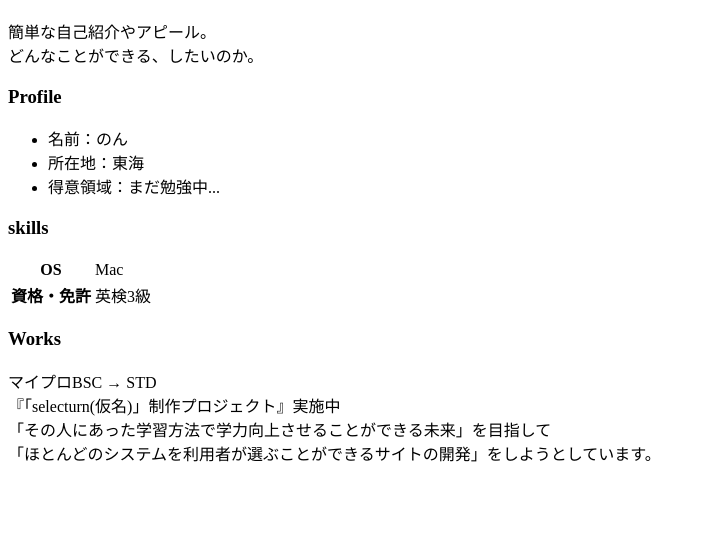
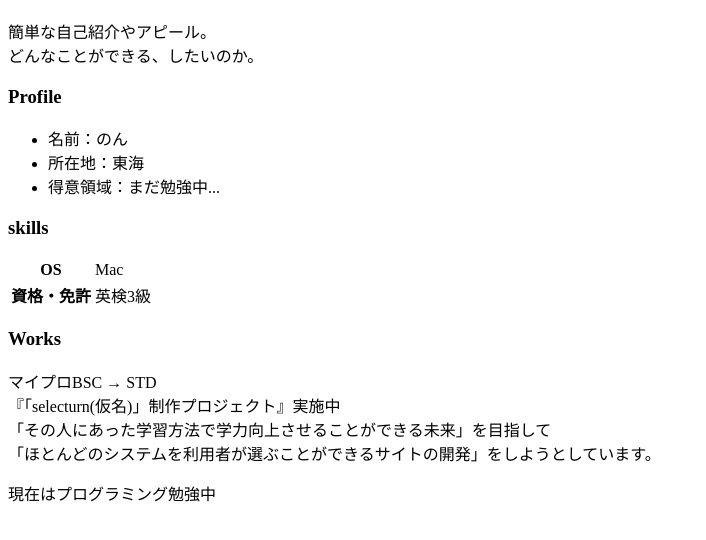
Before and after one commit to nonniya/nonniya.github.io, a plain HTML site: page index.html in a window 1280 px wide. Shown: the part 70-610 px from the top of the page, without its empty margins (0-706 px from the left). Drawn offline with Linux system fonts and the light colour scheme.

Commit message:
Update index.html

```diff
--- a/index.html
+++ b/index.html
@@ -36,5 +36,6 @@
     『「selecturn(仮名)」制作プロジェクト』実施中<br>
     「その人にあった学習方法で学力向上させることができる未来」を目指して<br>
     「ほとんどのシステムを利用者が選ぶことができるサイトの開発」をしようとしています。</p>
+    <p>現在はプログラミング勉強中</p>
   </body>
 </html>
```
